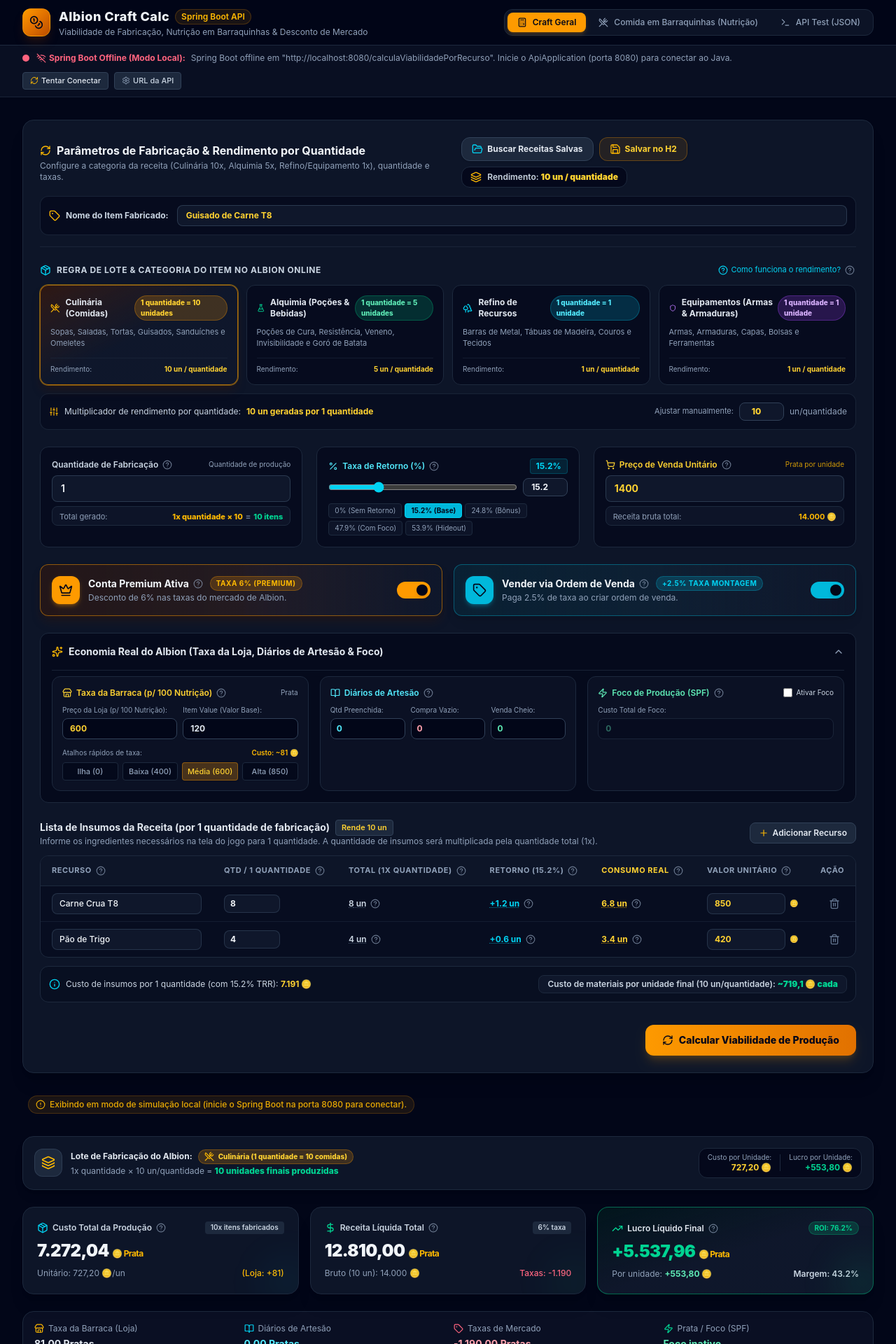
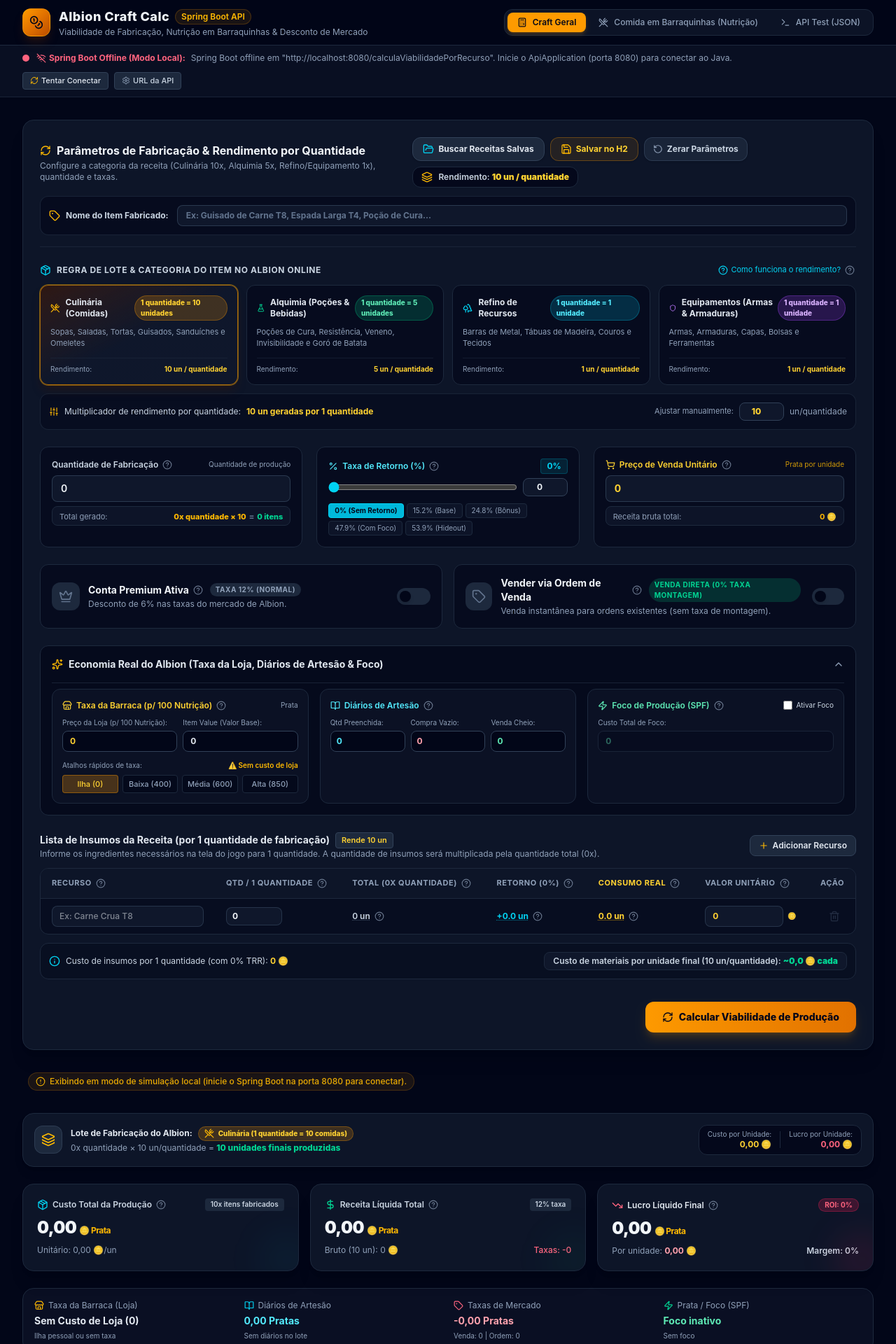
Before and after one commit to HendSchmidt/albionFrontend, a React (Vite) app: page / in a window 1280 px wide. Shown: the top 1920 px of the page at 70% size. Built offline with nearby package versions, Linux system fonts and the light colour scheme; no server answers.

Commit message:
feat: inicializa parametros zerados no Craft Geral e adiciona botao para zerar

```diff
--- a/src/App.tsx
+++ b/src/App.tsx
@@ -32,10 +32,30 @@
   const [backendUrl, setBackendUrl] = useState<string>(DEFAULT_SPRING_BOOT_URL);
   const [showUrlSettings, setShowUrlSettings] = useState<boolean>(false);
 
-  // Initial state using first Albion preset (Guisado de Carne T8 - Culinária 10x)
+  // Initial state com todos os parâmetros zerados para o Craft Geral
   const [request, setRequest] = useState<CraftRequestDto>(() => ({
-    ...ALBION_ITEM_PRESETS[0].dto,
-    recurso: ALBION_ITEM_PRESETS[0].dto.recurso.map((r) => ({ ...r })),
+    recurso: [
+      {
+        nome: '',
+        quantidade: 0,
+        valor: 0,
+      },
+    ],
+    quantidadeParaProducao: 0,
+    taxaDeRetorno: 0,
+    precoDeVenda: 0,
+    contaPremium: false,
+    categoriaProducao: 'CULINARIA',
+    rendimentoPorClique: 10,
+    taxaEstacaoPorCemNutricao: 0,
+    itemValue: 0,
+    quantidadeDiarios: 0,
+    precoDiarioVazio: 0,
+    precoDiarioCheio: 0,
+    valorVendaDiario: 0,
+    ordemDeVenda: false,
+    usarFoco: false,
+    custoFocoTotal: 0,
   }));
 
   // Results state Craft Geral
--- a/src/components/CraftCalculator.tsx
+++ b/src/components/CraftCalculator.tsx
@@ -26,6 +26,7 @@
   Save,
   FolderOpen,
   CheckCircle,
+  RotateCcw,
 } from 'lucide-react';
 import { salvarItemFabricado } from '../services/albionService';
 import { Tooltip } from './Tooltip';
@@ -112,7 +113,42 @@
   const [isSaving, setIsSaving] = useState<boolean>(false);
   const [saveSuccessMsg, setSaveSuccessMsg] = useState<string | null>(null);
   const [saveErrorMsg, setSaveErrorMsg] = useState<string | null>(null);
-  const [nomeItemInput, setNomeItemInput] = useState<string>('Guisado de Carne T8');
+  const [nomeItemInput, setNomeItemInput] = useState<string>(() => (request as any).nomeItem || '');
+
+  // Sincroniza o nome do item caso uma receita seja selecionada
+  React.useEffect(() => {
+    if ((request as any).nomeItem !== undefined) {
+      setNomeItemInput((request as any).nomeItem || '');
+    }
+  }, [(request as any).nomeItem]);
+
+  const handleResetParameters = () => {
+    setRequest({
+      recurso: [
+        {
+          nome: '',
+          quantidade: 0,
+          valor: 0,
+        },
+      ],
+      quantidadeParaProducao: 0,
+      taxaDeRetorno: 0,
+      precoDeVenda: 0,
+      contaPremium: false,
+      categoriaProducao: 'CULINARIA',
+      rendimentoPorClique: 10,
+      taxaEstacaoPorCemNutricao: 0,
+      itemValue: 0,
+      quantidadeDiarios: 0,
+      precoDiarioVazio: 0,
+      precoDiarioCheio: 0,
+      valorVendaDiario: 0,
+      ordemDeVenda: false,
+      usarFoco: false,
+      custoFocoTotal: 0,
+    });
+    setNomeItemInput('');
+  };
 
   const handleSaveRecipe = async () => {
     setIsSaving(true);
@@ -121,8 +157,8 @@
     try {
       const payload: CraftRequestDto = {
         ...request,
-        quantidadeParaProducao: request.quantidadeParaProducao || 1,
-        taxaDeRetorno: request.taxaDeRetorno ?? 15,
+        quantidadeParaProducao: request.quantidadeParaProducao ?? 0,
+        taxaDeRetorno: request.taxaDeRetorno ?? 0,
       };
       (payload as any).nomeItem = nomeItemInput || 'Receita Customizada';
       const saved = await salvarItemFabricado(payload);
@@ -152,7 +188,7 @@
     ? request.rendimentoPorClique
     : 1;
 
-  const totalUnidadesGeradas = (request.quantidadeParaProducao || 1) * rendimentoAtual;
+  const totalUnidadesGeradas = (request.quantidadeParaProducao || 0) * rendimentoAtual;
 
   const handleSelectCategoria = (cat: CategoriaConfig) => {
     setRequest((prev) => ({
@@ -182,9 +218,9 @@
       recurso: [
         ...prev.recurso,
         {
-          nome: `Recurso ${prev.recurso.length + 1}`,
-          quantidade: 10,
-          valor: 500,
+          nome: '',
+          quantidade: 0,
+          valor: 0,
         },
       ],
     }));
@@ -245,6 +281,15 @@
               >
                 <Save className="w-4 h-4 text-amber-400" />
                 <span>{isSaving ? 'Salvando...' : 'Salvar no H2'}</span>
+              </button>
+              <button
+                type="button"
+                onClick={handleResetParameters}
+                className="flex items-center gap-1.5 px-3 py-2 rounded-xl bg-slate-800/80 hover:bg-slate-700/80 text-slate-300 border border-slate-700/80 text-xs font-bold transition shadow-sm hover:border-slate-600 cursor-pointer"
+                title="Zerar todos os parâmetros de cálculo"
+              >
+                <RotateCcw className="w-3.5 h-3.5 text-slate-400" />
+                <span>Zerar Parâmetros</span>
               </button>
               <div className="flex items-center gap-2 bg-slate-950/80 px-3 py-1.5 rounded-xl border border-slate-800">
                 <Layers className="w-4 h-4 text-amber-400" />
@@ -392,12 +437,12 @@
             </div>
             <input
               type="number"
-              min="1"
+              min="0"
               value={request.quantidadeParaProducao}
               onChange={(e) =>
                 setRequest((prev) => ({
                   ...prev,
-                  quantidadeParaProducao: Math.max(1, parseInt(e.target.value) || 1),
+                  quantidadeParaProducao: Math.max(0, parseInt(e.target.value) || 0),
                 }))
               }
               className="w-full bg-slate-900 border border-slate-700/80 rounded-lg px-3 py-2 text-sm text-slate-100 font-semibold focus:outline-none focus:border-amber-500"
@@ -406,7 +451,7 @@
             <div className="pt-1.5 flex items-center justify-between text-[11px] bg-slate-900/80 px-2.5 py-1 rounded-lg border border-slate-800">
               <span className="text-slate-400">Total gerado:</span>
               <span className="text-amber-400 font-extrabold flex items-center gap-1">
-                <span>{request.quantidadeParaProducao || 1}x quantidade × {rendimentoAtual}</span>
+                <span>{request.quantidadeParaProducao ?? 0}x quantidade × {rendimentoAtual}</span>
                 <span className="text-slate-500">=</span>
                 <span className="text-emerald-400">{totalUnidadesGeradas} itens</span>
               </span>
@@ -691,7 +736,7 @@
                       type="number"
                       min="0"
                       step="50"
-                      value={request.itemValue ?? 480}
+                      value={request.itemValue ?? 0}
                       onChange={(e) =>
                         setRequest((prev) => ({
                           ...prev,
@@ -711,7 +756,7 @@
                       {((request.taxaEstacaoPorCemNutricao ?? 0) === 0) ? (
                         '⚠️ Sem custo de loja'
                       ) : (
-                        `Custo: ~${Math.round((((request.itemValue || 480) * 0.1125 * (request.quantidadeParaProducao || 1)) / 100.0) * (request.taxaEstacaoPorCemNutricao || 0)).toLocaleString('pt-BR')} 🪙`
+                        `Custo: ~${Math.round((((request.itemValue || 0) * 0.1125 * (request.quantidadeParaProducao || 0)) / 100.0) * (request.taxaEstacaoPorCemNutricao || 0)).toLocaleString('pt-BR')} 🪙`
                       )}
                     </span>
                   </div>
@@ -971,7 +1016,7 @@
                       <td className="px-4 py-2.5">
                         <input
                           type="number"
-                          min="1"
+                          min="0"
                           value={rec.quantidade}
                           onChange={(e) =>
                             handleResourceChange(index, 'quantidade', e.target.value)
--- a/src/components/ResultsPanel.tsx
+++ b/src/components/ResultsPanel.tsx
@@ -46,8 +46,8 @@
   // Lotes e unidades finais fabricadas
   const rendimento = response.rendimentoPorClique ?? detalhes.rendimentoPorClique ?? 1;
   const totalItens = response.totalItensProduzidos ?? detalhes.totalItensProduzidos ?? (quantidadeProducao * rendimento);
-  const custoUnitario = response.custoUnitarioItemFinal ?? detalhes.custoUnitarioItemFinal ?? (response.custoTotalDaProdcao / totalItens);
-  const lucroUnitario = response.lucroUnitarioItemFinal ?? detalhes.lucroUnitarioItemFinal ?? (response.lucro / totalItens);
+  const custoUnitario = response.custoUnitarioItemFinal ?? detalhes.custoUnitarioItemFinal ?? (totalItens > 0 ? response.custoTotalDaProdcao / totalItens : 0);
+  const lucroUnitario = response.lucroUnitarioItemFinal ?? detalhes.lucroUnitarioItemFinal ?? (totalItens > 0 ? response.lucro / totalItens : 0);
   const categoria = response.categoriaProducao ?? detalhes.categoriaProducao ?? 'EQUIPAMENTO';
 
   const getCategoriaBadge = (cat: string) => {
--- a/src/services/albionService.ts
+++ b/src/services/albionService.ts
@@ -159,11 +159,11 @@
     : 0;
 
   const custoUnitarioItemFinal = response.custoUnitarioItemFinal ?? (
-    Math.round((response.custoTotalDaProdcao / totalItensProduzidos) * 100) / 100
+    totalItensProduzidos > 0 ? Math.round((response.custoTotalDaProdcao / totalItensProduzidos) * 100) / 100 : 0
   );
 
   const lucroUnitarioItemFinal = response.lucroUnitarioItemFinal ?? (
-    Math.round((response.lucro / totalItensProduzidos) * 100) / 100
+    totalItensProduzidos > 0 ? Math.round((response.lucro / totalItensProduzidos) * 100) / 100 : 0
   );
 
   return {
@@ -273,8 +273,8 @@
   const lucro = Math.round((receitaLiquidaTotal - custoTotalDaProdcao) * 100) / 100;
 
   // Custo e Lucro unitários por item final gerado
-  const custoUnitarioItemFinal = Math.round((custoTotalDaProdcao / totalItensProduzidos) * 100) / 100;
-  const lucroUnitarioItemFinal = Math.round((lucro / totalItensProduzidos) * 100) / 100;
+  const custoUnitarioItemFinal = totalItensProduzidos > 0 ? Math.round((custoTotalDaProdcao / totalItensProduzidos) * 100) / 100 : 0;
+  const lucroUnitarioItemFinal = totalItensProduzidos > 0 ? Math.round((lucro / totalItensProduzidos) * 100) / 100 : 0;
 
   let prataPorFoco = 0;
   if (request.usarFoco && request.custoFocoTotal && request.custoFocoTotal > 0) {
```
